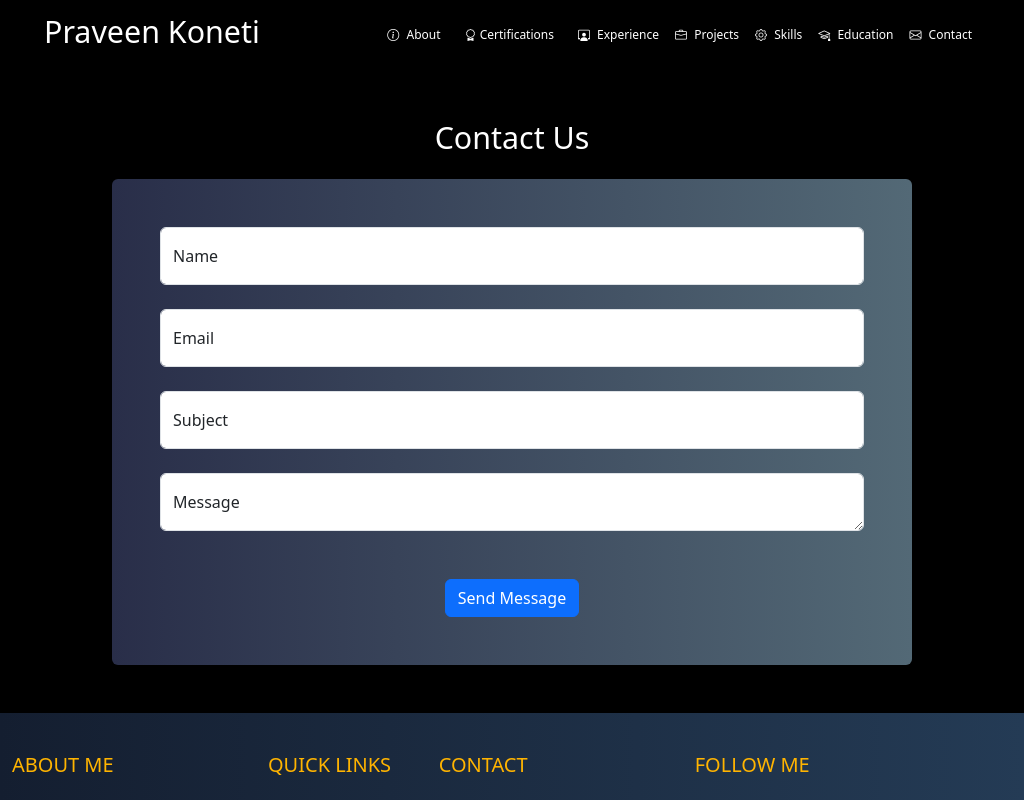
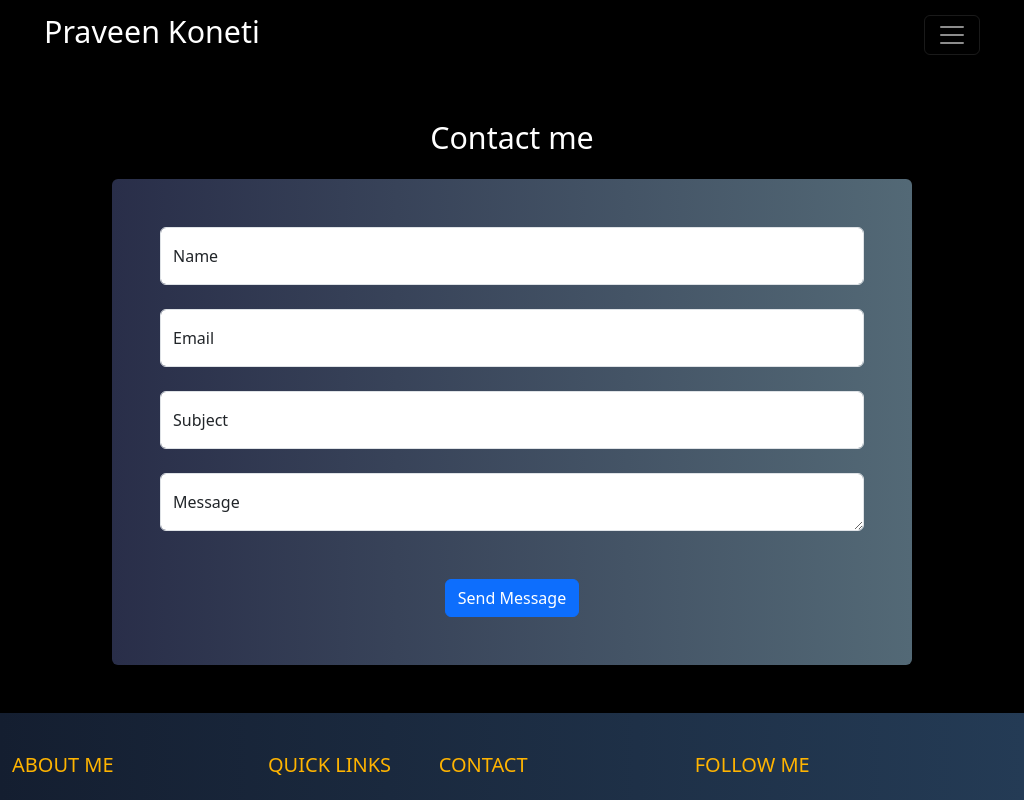
Before and after one commit to PraveenKoneti/praveen, a React (Vite) app: page /contact in a window 1024 px wide. Shown: the top 800 px of the page. Built offline with nearby package versions, Linux system fonts and the light colour scheme.

Commit message:
Added navbar

```diff
--- a/src/App.css
+++ b/src/App.css
@@ -169,7 +169,7 @@ body {
   /* For screens between 769px and 1024px */
   @media (min-width: 769px) and (max-width: 1024px) {
     .nav-link {
-      font-size: 12px !important;
+      font-size: 14px !important;
     }
 
   }
--- a/src/components/contact.jsx
+++ b/src/components/contact.jsx
@@ -48,7 +48,7 @@ const ContactForm = () => {
 
   return (
     <div className="bg-black pb-5 pt-5">
-      <h2 className="text-center mb-4 text-white">Contact Us</h2>
+      <h2 className="text-center mb-4 text-white">Contact me</h2>
       <form onSubmit={handleSubmit}>
         <div className="container">
           <div className="row justify-content-center">
--- a/src/pages/navbar.jsx
+++ b/src/pages/navbar.jsx
@@ -5,7 +5,7 @@ const Navbar = () => {
 
     return(
 
-        <nav className="navbar navbar-expand-sm navbar-dark bg-black sticky-top">
+        <nav className="navbar navbar-expand-xl navbar-dark bg-black sticky-top">
             <div className="container">
                 <h1 className="navbar-brand fs-2"> Praveen Koneti</h1>
                 <button
```
